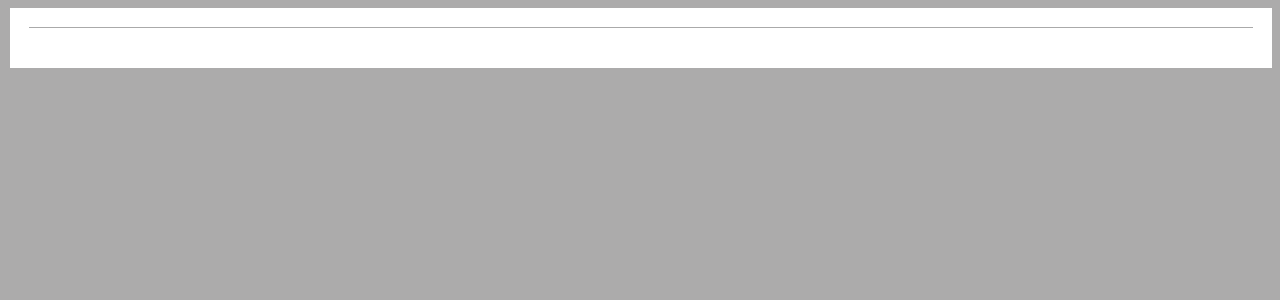
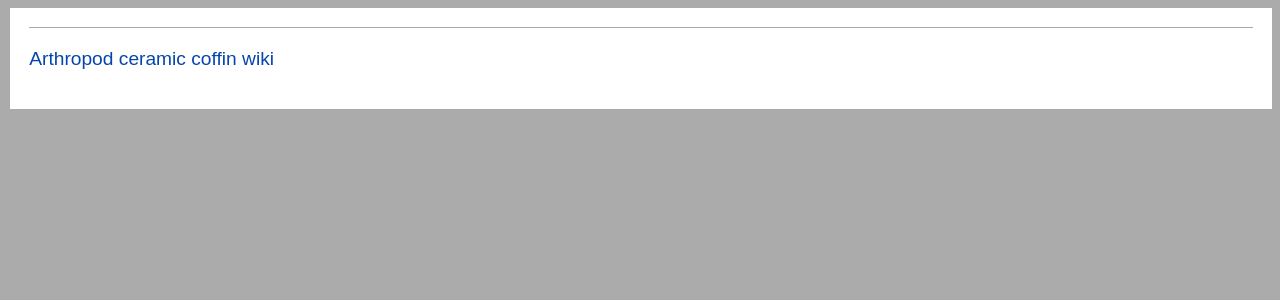
Before and after one commit to scottvr/scottvr.github.io, a Jekyll site: the page built from wikis.md, in a window 1280 px wide. Shown: the top 300 px of the page. Built offline with Jekyll 4.4.1, drawn with Linux system fonts in a browser that asks for light colours; part of the change alters nothing that is shown.

Commit message:
Update wikis.md

```diff
--- a/wikis.md
+++ b/wikis.md
@@ -2,5 +2,5 @@
 layout: wiki
 ---
 {% for wiki in site.wikis %}
-
+  <a href="{{ wiki.url }}"><span>{{ wiki.title }}</span>
 {% endfor %}
```
